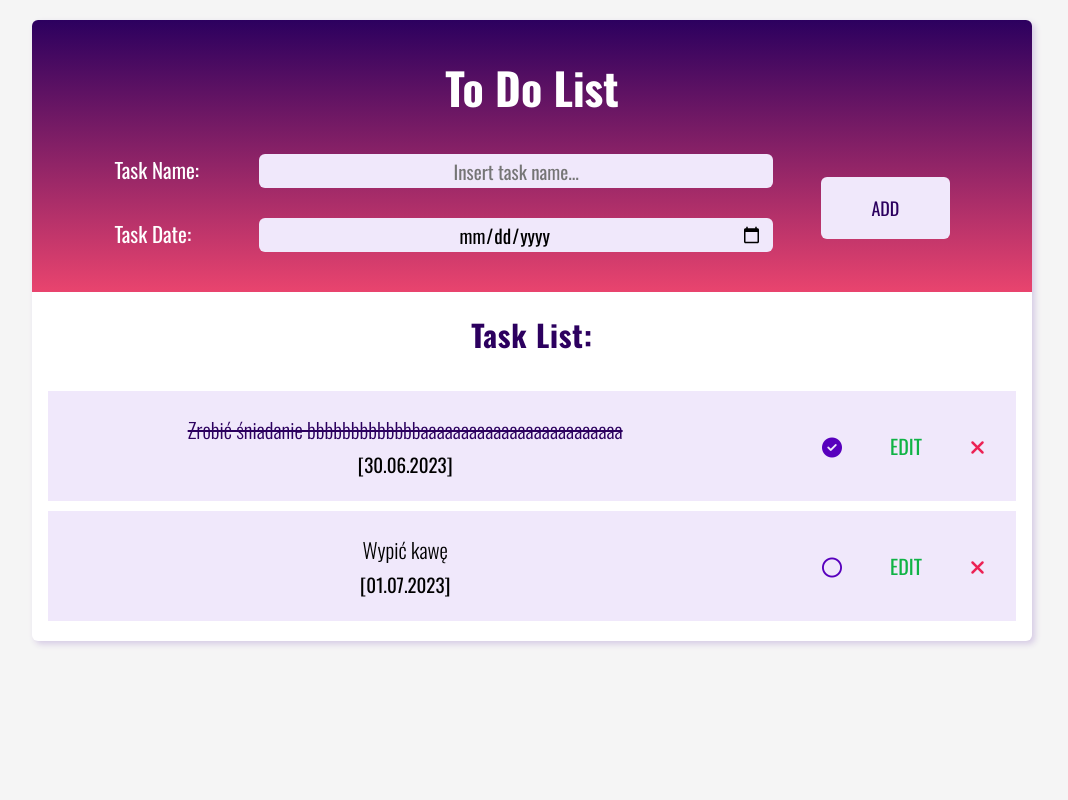
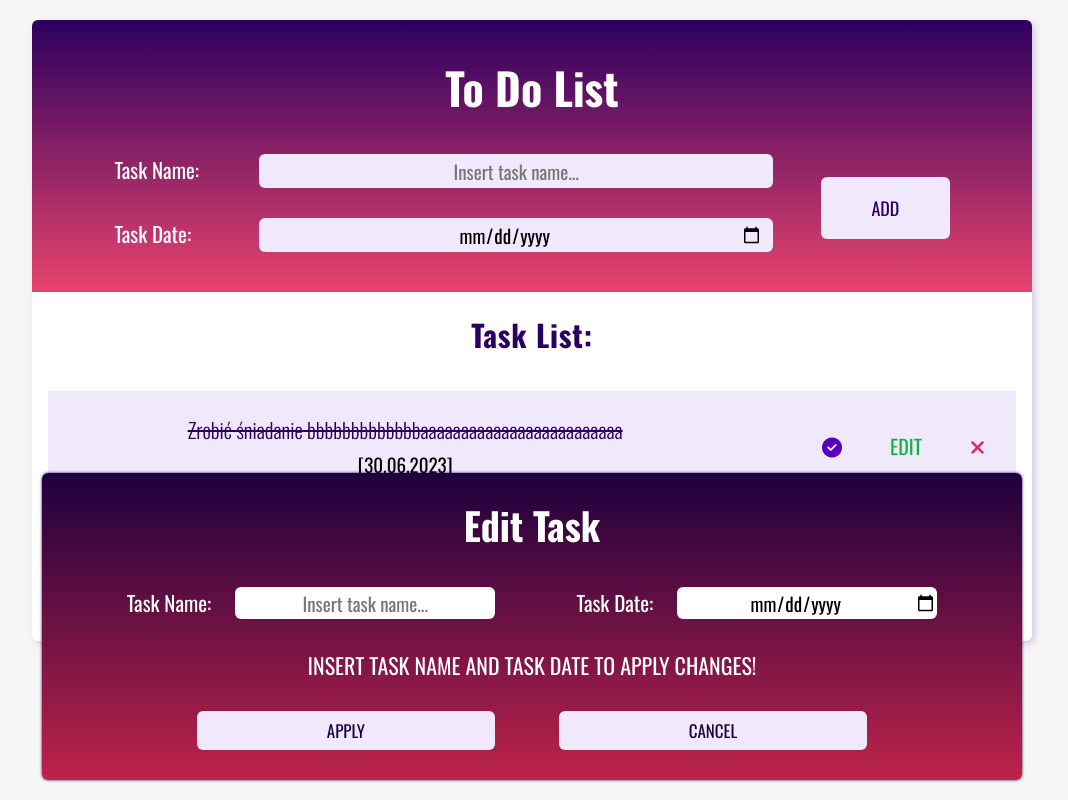
Before and after one commit to PrzIskr/ToDoList, a plain HTML site: page index.html in a window 1280 px wide. Shown: the whole page, without its empty margins (108-1176 px from the left). Drawn offline with nearby package versions, Linux system fonts and the light colour scheme.

Commit message:
added edit-task__info p in HTML and CCS styles for desktop devices

```diff
--- a/index.html
+++ b/index.html
@@ -85,7 +85,7 @@
         </div>
     </div>
 
-    <div class="edit-task-desktop">
+    <div class="edit-task-desktop edit-task-desktop--active">
         <h3 class="edit-task-desktop__header">Edit Task</h3>
         <div class="edit-task-desktop__inputs">
             <span>
@@ -98,6 +98,9 @@
                 <input type="date" name="taskdate" class="edit-task-desktop__input edit-task__input-tdate">
             </span>
         </div>
+        <span>
+            <p class="edit-task__info">Insert task name and task date to apply changes!</p>
+        </span>
         <div class="edit-task-desktop__btns">
             <button class="btn edit-task__btn edit-task__btn-apply">Apply</button>
             <button class="btn edit-task__btn edit-task__btn-cancel">Cancel</button>
--- a/sass/breakpoints/_breakpt1200.scss
+++ b/sass/breakpoints/_breakpt1200.scss
@@ -57,6 +57,11 @@
 			font-size: 1.9rem;
 		}
 
+		.edit-task__info {
+			margin-top: 10px;
+			font-size: 2.2rem;
+		}
+
 		.edit-task__btn {
 			margin: 30px;
 			margin-top: 10px;
--- a/sass/breakpoints/_breakpt768.scss
+++ b/sass/breakpoints/_breakpt768.scss
@@ -98,8 +98,8 @@
 		color: $white;
 		z-index: 10;
 
-		.edit-task-desktop--active {
-			transform: translateY(0);
+		&--active {
+			transform: translateX(-50%) translateY(0);
 		}
 
 		.edit-task-desktop__header {
@@ -138,8 +138,14 @@
 			text-align: center;
 		}
 
+		.edit-task__info {
+			margin-top: 8px;
+			text-transform: uppercase;
+			font-size: 2rem;
+		}
+
 		.edit-task-desktop__btns {
-			margin-top: 15px;
+			margin-top: 10px;
 		}
 
 		.edit-task__btn {
--- a/sass/breakpoints/_breakpt992.scss
+++ b/sass/breakpoints/_breakpt992.scss
@@ -83,6 +83,10 @@
 			font-size: 1.8rem;
 		}
 
+		.edit-task__info {
+			font-size: 2.1rem;
+		}
+
 		.edit-task__btn {
 			margin: 24px;
 			margin-top: 8px;
```
Also changed, not shown: css/main.css, 1 other file.
